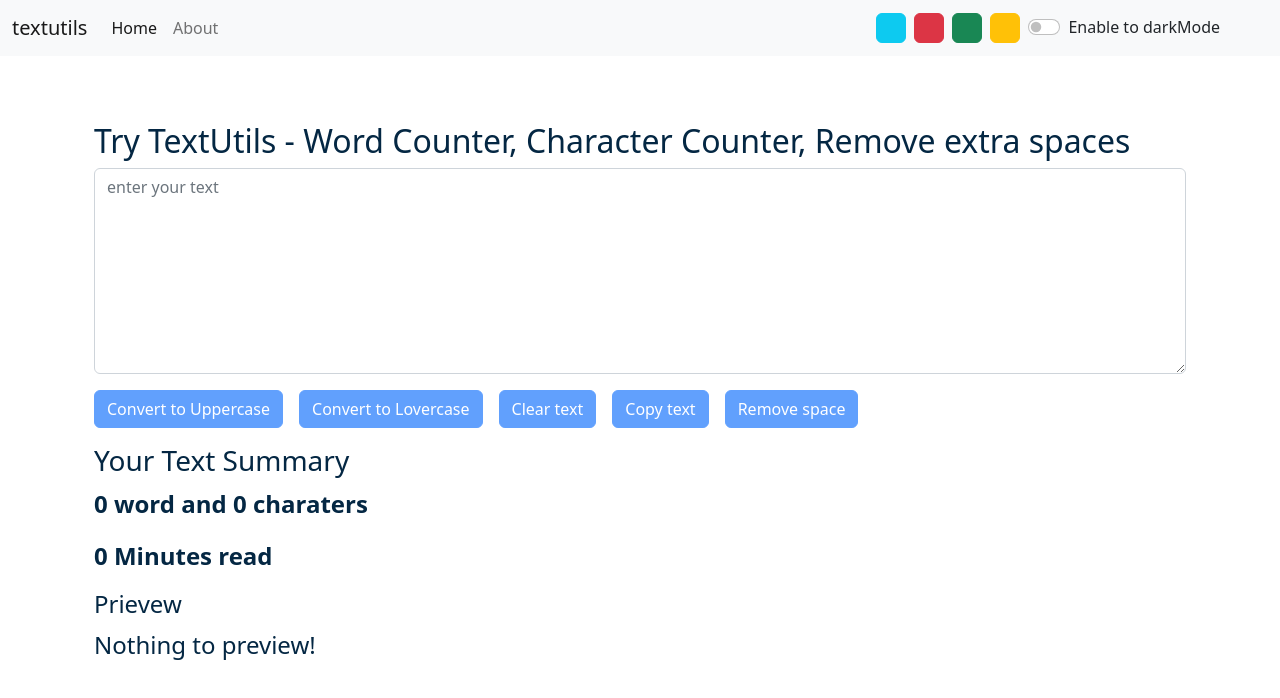
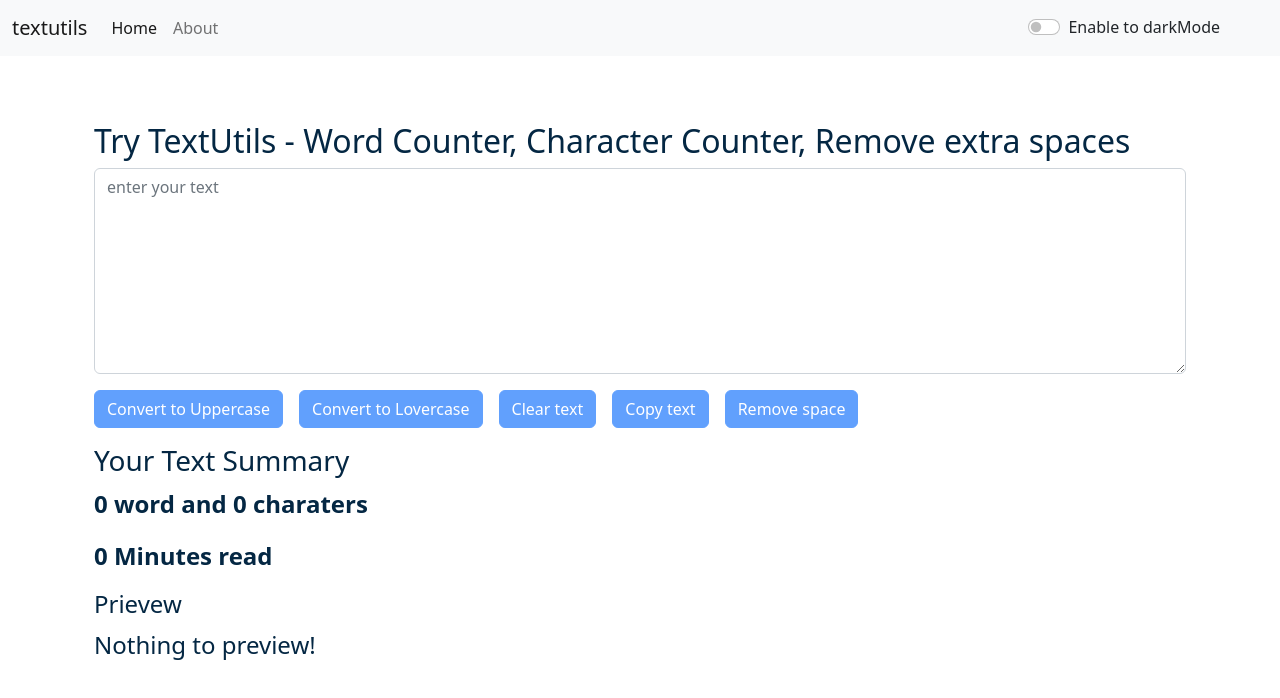
Before and after one commit to sureshjoshi88/my-first-for-react-in-textutils, a React (Create React App) app: page / in a window 1280 px wide. Shown: the top 698 px of the page. Built offline with nearby package versions, Linux system fonts and the light colour scheme.

Commit message:
EDITING CODE

```diff
--- a/src/App.js
+++ b/src/App.js
@@ -28,23 +28,24 @@
     document.body.classList.remove("bg-info")
   }
   const toggleMode=(cls)=>{
-    removeBodyColor();
-    document.body.classList.add("bg-"+(cls))
+    // console.log(cls);
+    // removeBodyColor();
+    // document.body.classList.add("bg-"+(cls))
     // console.log(butonmode);
-    if (cls === "primary") {
-      // let butonmode = document.getElementsByClassName("clsnew");
-      // for (let i = 0; i < butonmode.length; i++) {
-      //   butonmode[i].classList.remove("btn-primary");
-      //   butonmode[i].classList.add("btn-danger");
-      // }
-      // let main = document.getElementById("main-buton")
-      // console.log(  main.children);
-      // for(let i = 0;i<main.children.length;i++){
+    // if (cls === "primary") {
+    //   // let butonmode = document.getElementsByClassName("clsnew");
+    //   // for (let i = 0; i < butonmode.length; i++) {
+    //   //   butonmode[i].classList.remove("btn-primary");
+    //   //   butonmode[i].classList.add("btn-danger");
+    //   // }
+    //   let main = document.getElementById("main-buton")
+    //   console.log(  main.children);
+    //   for(let i = 0;i<main.children.length;i++){
 
-      //   main.children[i].classList.remove("btn-primary")
-      //   main.children[i].classList.add("btn-danger")
-      // }
-    }
+    //     main.children[i].classList.remove("btn-primary")
+    //     main.children[i].classList.add("btn-danger")
+    //   }
+    // }
 
     if(mode==="light"){
       setmode("dark")
--- a/src/componets/Navbar.js
+++ b/src/componets/Navbar.js
@@ -19,12 +19,12 @@
               <Link className="nav-link" to="/about">{props.aboutText}</Link>
             </li>
           </ul>
-            <div className="d-flex gap-2 me-2">
+            {/* <div className="d-flex gap-2 me-2">
                 <button className="btn btn-info" onClick={()=>{props.toggleMode("info")}} style={{height:"30px",width:"30px"}}></button>
                 <button className="btn btn-danger" onClick={()=>{props.toggleMode("danger")}} style={{height:"30px",width:"30px"}}></button>
                 <button className="btn btn-success" onClick={()=>{props.toggleMode("success")}} style={{height:"30px",width:"30px"}}></button>
                 <button className="btn btn-warning" onClick={()=>{props.toggleMode("warning")}} style={{height:"30px",width:"30px"}}></button>
-            </div>
+            </div> */}
           <div>
             <div className={`form-check form-switch me-5 text-${props.mode==="light"?"dark":"light"}`}>
               <input className="form-check-input" type="checkbox" onClick={props.toggleMode} role="switch" id="flexSwitchCheckDefault" />
```
Also changed, not shown: src/componets/TextForms.js (line endings or trailing spaces).
